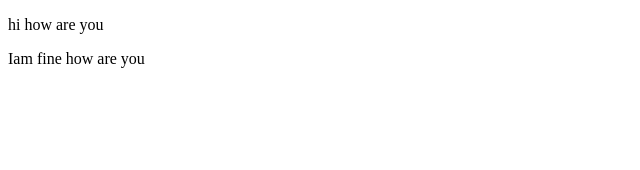
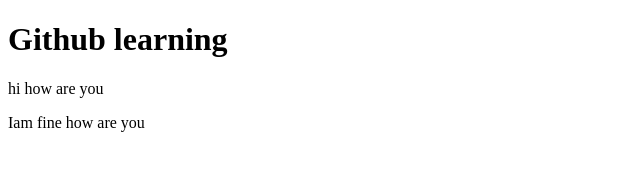
Before and after one commit to madhupraka/hello, a plain HTML site: page index.html in a window 1280 px wide. Shown: the whole page, without its empty margins (0-640 px from the left). Drawn offline with Linux system fonts and the light colour scheme.

Commit message:
added heading

```diff
--- a/index.html
+++ b/index.html
@@ -6,6 +6,7 @@
     <title>Document</title>
 </head>
 <body>
+    <h1>Github learning</h1>
     <p>hi how are you</p>
     <p>Iam fine how are you</p>
 </body>
```
